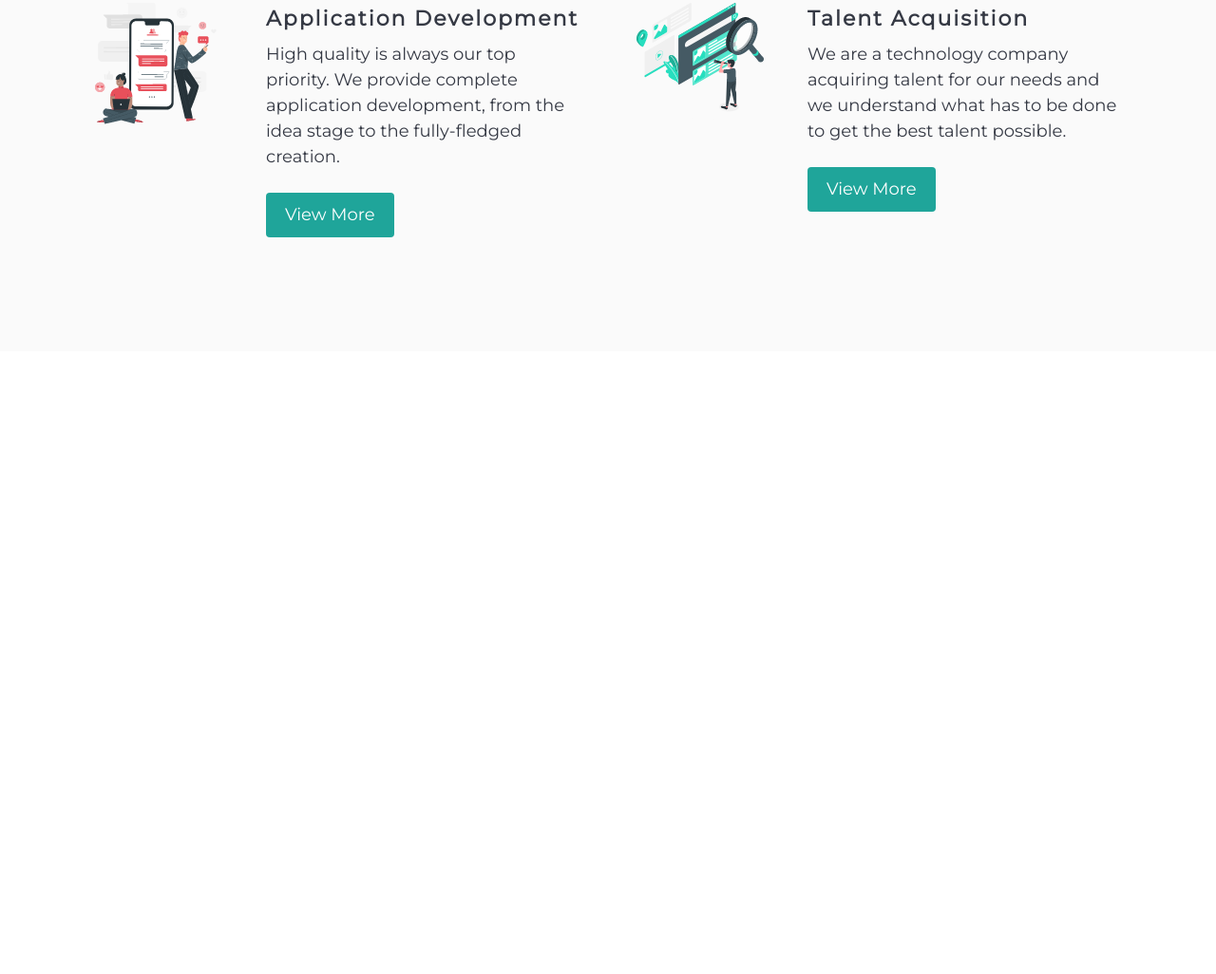
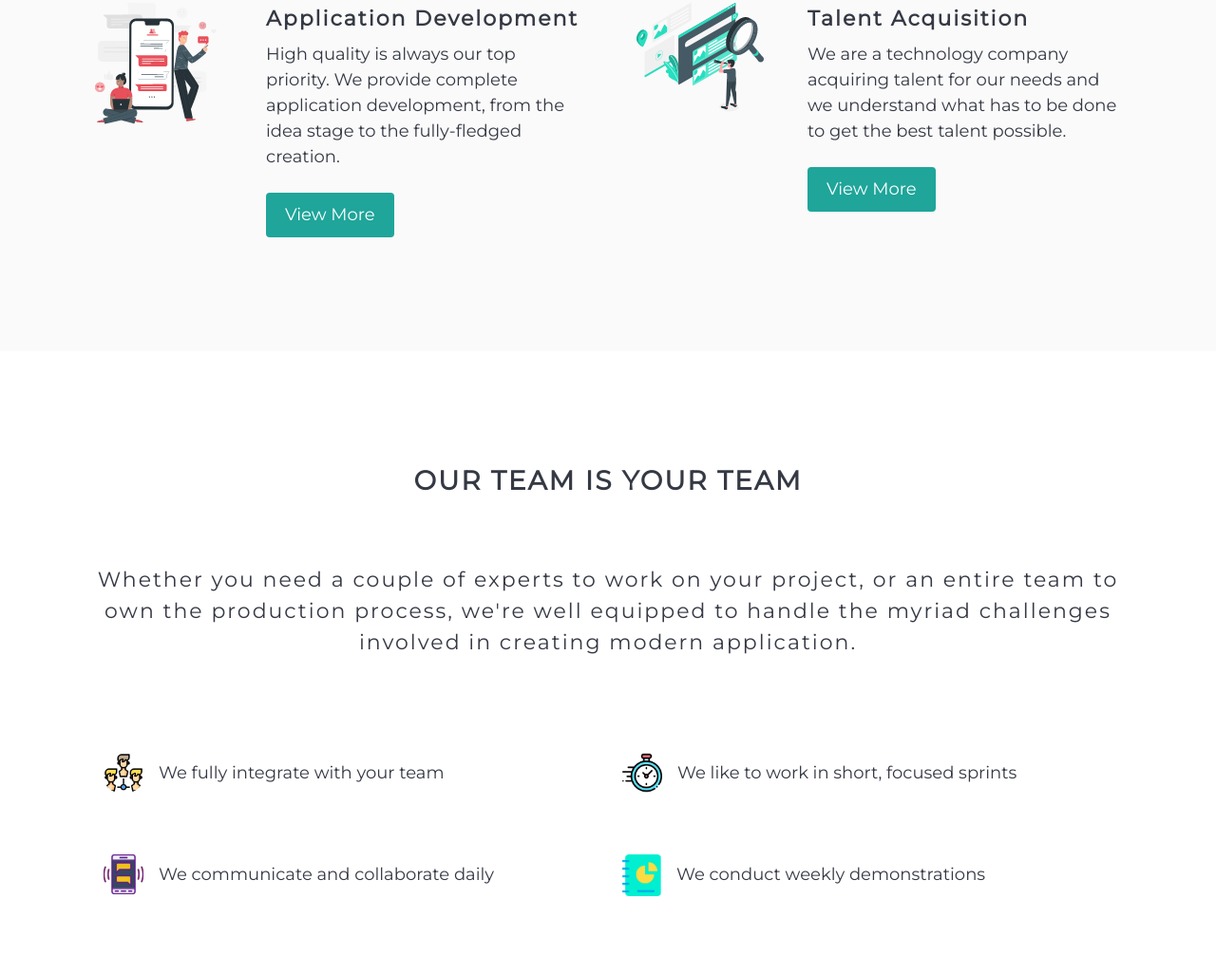
Before and after one commit to Kuzma2103/coderRevolutions, a website: page dist/index.html in a window 1280 px wide. Shown: the part 1279-2305 px from the top of the page at 95% size. Before the commit the page ends 1649 px from the top, so only its background shows below. Drawn offline with nearby package versions, Linux system fonts and the light colour scheme.

Commit message:
our team section created

```diff
--- a/dist/index.html
+++ b/dist/index.html
@@ -119,7 +119,67 @@
     </section><!-- END SECTION SERVICES -->
 
     <!-- OUR TEAM SECTION -->
-
+    <section id="our-team">
+        <div class="container">
+            <div class="row">
+                <div class="col">
+                    <h3 class="section-title text-center">OUR TEAM IS YOUR TEAM</h3>
+                    <div class="separator"></div>
+                    <p class="section-subtitle text-center">Whether you need a couple of experts to work on your
+                        project, or an entire team to own the production process, we're well equipped to handle the
+                        myriad challenges involved in creating modern application.
+                    </p>
+                </div>
+            </div>
+            <div class="big-separator"></div>
+            <div class="row pl-4 pr-4">
+                <div class="col-md-6 d-flex">
+                    <div class="align-self-start mr-2">
+                        <img src="img/team-icon1.png" alt="team">
+                    </div>
+                    <div class="align-self-end">
+                        <p class="p-2">We fully integrate with your team</p>
+                    </div>
+                </div>
+                <div class="col-md-6 d-flex">
+                    <div class="align-self-start mr-2">
+                        <img src="img/team-icon2.png" alt="team">
+                    </div>
+                    <div class="align-self-end">
+                        <p class="p-2">We like to work in short, focused sprints</p>
+                    </div>
+                </div>
+            </div>
+            <div class="row mt-5 pl-4 pr-4">
+                <div class="col-md-6 d-flex">
+                    <div class="align-self-start mr-2">
+                        <img src="img/team-icon3.png" alt="team">
+                    </div>
+                    <div class="align-self-end">
+                        <p class="p-2">We communicate and collaborate daily</p>
+                    </div>
+                </div>
+                <div class="col-md-6 d-flex">
+                    <div class="align-self-start mr-2">
+                        <img src="img/team-icon4.png" alt="team">
+                    </div>
+                    <div class="align-self-end">
+                        <p class="p-2">We conduct weekly demonstrations</p>
+                    </div>
+                </div>
+            </div>
+            <div class="separator"></div>
+            <div class="row">
+                <div class="col text-center">
+                    <img src="img/our-team-ilustration.png" alt="team" class="img-fluid">
+                </div>
+            </div>
+            <div class="separator"></div>
+            <div class="col text-center">
+                <a href="#" class="purple-button">This Is Who We Are</a>
+            </div>
+        </div>
+    </section>
     <!-- END OUR TEAM SECTION -->
 
 
```
Also changed, not shown: dist/img/our-team-ilustration.png (added), dist/img/team-icon1.png (added), dist/img/team-icon2.png (added), dist/img/team-icon3.png (added), dist/img/team-icon4.png (added).
